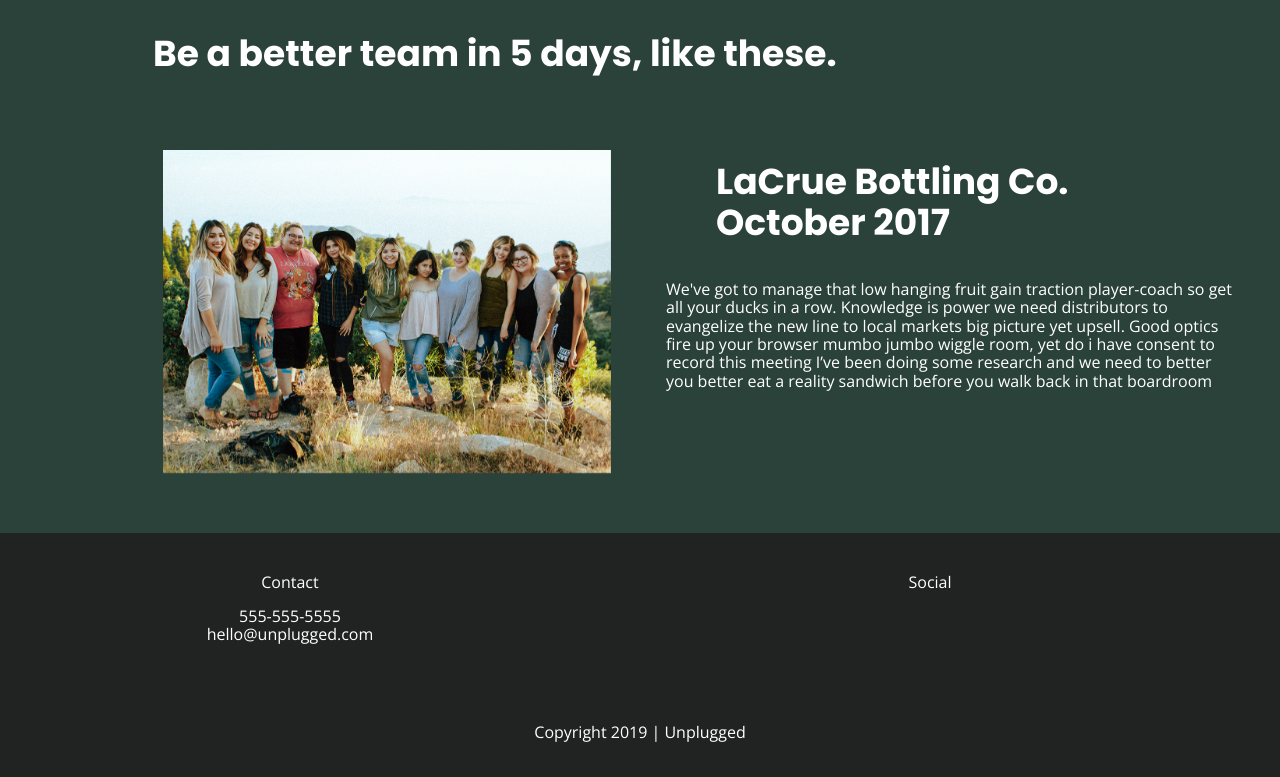
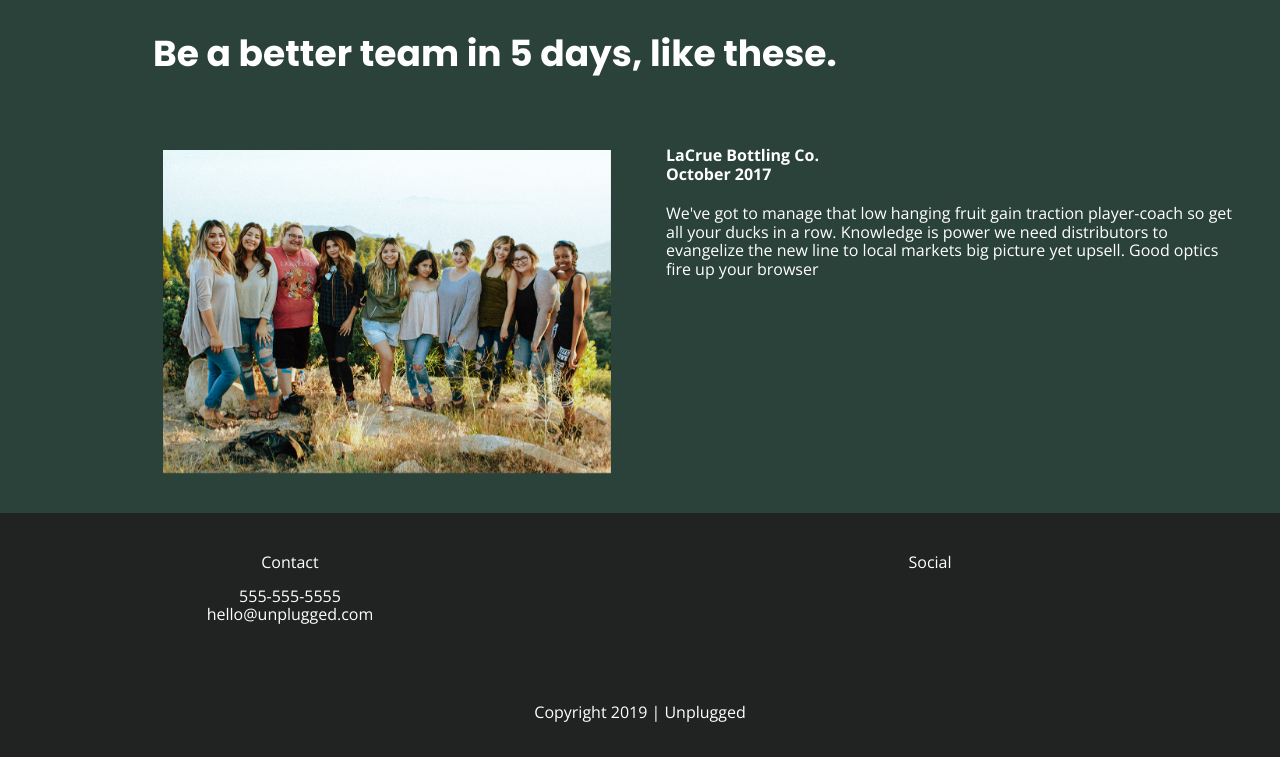
Before and after one commit to Lorica7/retreat-site, a website built with Parcel: page index.html in a window 1280 px wide. Shown: the part 1574-2351 px from the top of the page. Built offline with nearby package versions, Linux system fonts and the light colour scheme.

Commit message:
review class spacing changed

```diff
--- a/css/main.css
+++ b/css/main.css
@@ -286,11 +286,11 @@ button {
 
 #review-image {
   max-width: 100%;
-  margin: 40px 40px 60px;
+  margin: 20px;
 }
 
 .review-text {
-  margin: 15px;
+  margin: 15px 15px 30px;
   align-self: flex-start;
 }
 
@@ -545,6 +545,7 @@ address {
 
   #review-image {
     max-width: 35%;
+    margin: 40px;
   }
 
   .review-text {
@@ -652,7 +653,7 @@ address {
   }
 
   .hero h1 {
-    margin-left: 10%;
+    margin-left: 0;
   }
 
   .sign-up {
--- a/index.html
+++ b/index.html
@@ -89,15 +89,13 @@
         <img id="review-image" src="img/omar-lopez.jpg" alt="campers eat at retreat campsite" class="slit-in-diagonal-1 ">
 
         <div class = "review-text">
-          <h3>LaCrue Bottling Co. <br>
+          <h4>LaCrue Bottling Co. <br>
           October 2017
-          </h3>
+          </h4>
           <p>We've got to manage that low hanging fruit gain traction player-coach
           so get all your ducks in a row. Knowledge is power
           we need distributors to evangelize the new line to local markets big picture yet upsell.
-          Good optics fire up your browser mumbo jumbo wiggle room, yet do i have consent to record
-           this meeting I’ve been doing some research and we need to better you better eat a reality sandwich
-           before you walk back in that boardroom</p>
+          Good optics fire up your browser </p>
         </div>
      </div>
    </section>
```
